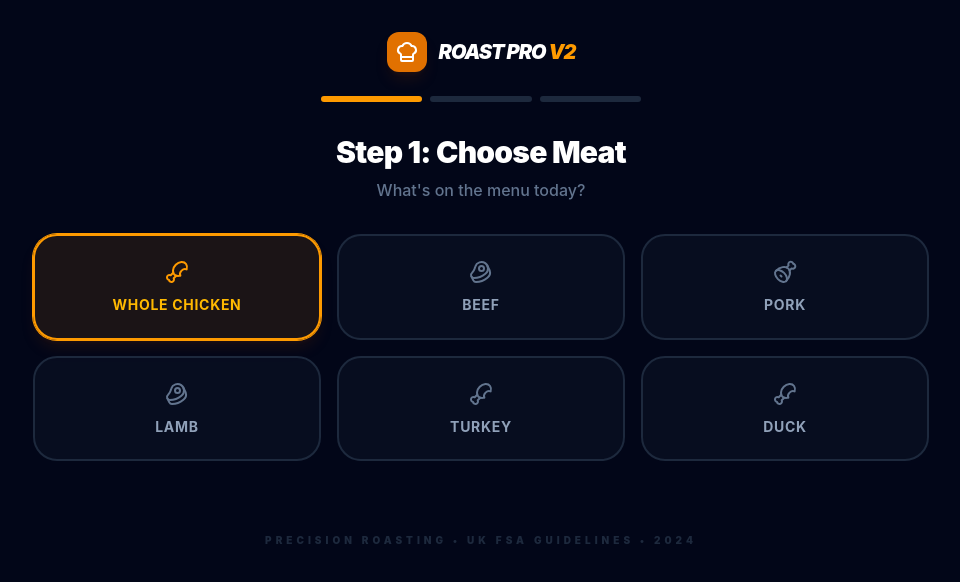
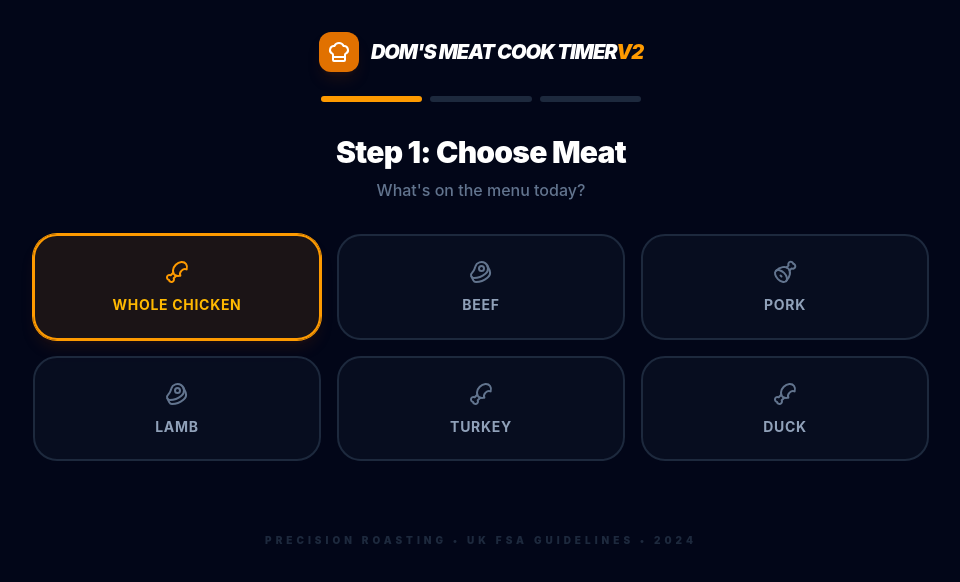
Before and after one commit to domhoney-lang/meat-cook-timer, a React (Vite) app: page / in a window 1280 px wide. Shown: the top 582 px of the page, without its empty margins (159-1119 px from the left). Built offline with nearby package versions, Linux system fonts and the light colour scheme.

Commit message:
Name change from Roast Pro to Dom's Meat Cook Timer

```diff
--- a/src/App.jsx
+++ b/src/App.jsx
@@ -231,7 +231,7 @@ const App = () => {
             <div className="bg-amber-600 p-2 rounded-xl shadow-lg shadow-amber-900/20">
               <ChefHat className="text-white w-6 h-6" />
             </div>
-            <h1 className="text-xl font-black tracking-tighter text-white uppercase italic">Roast Pro <span className="text-amber-500">v2</span></h1>
+            <h1 className="text-xl font-black tracking-tighter text-white uppercase italic">Dom's Meat Cook Timer<span className="text-amber-500">v2</span></h1>
           </header>
 
           <div className="flex items-center gap-2 w-full max-w-xs">
```
